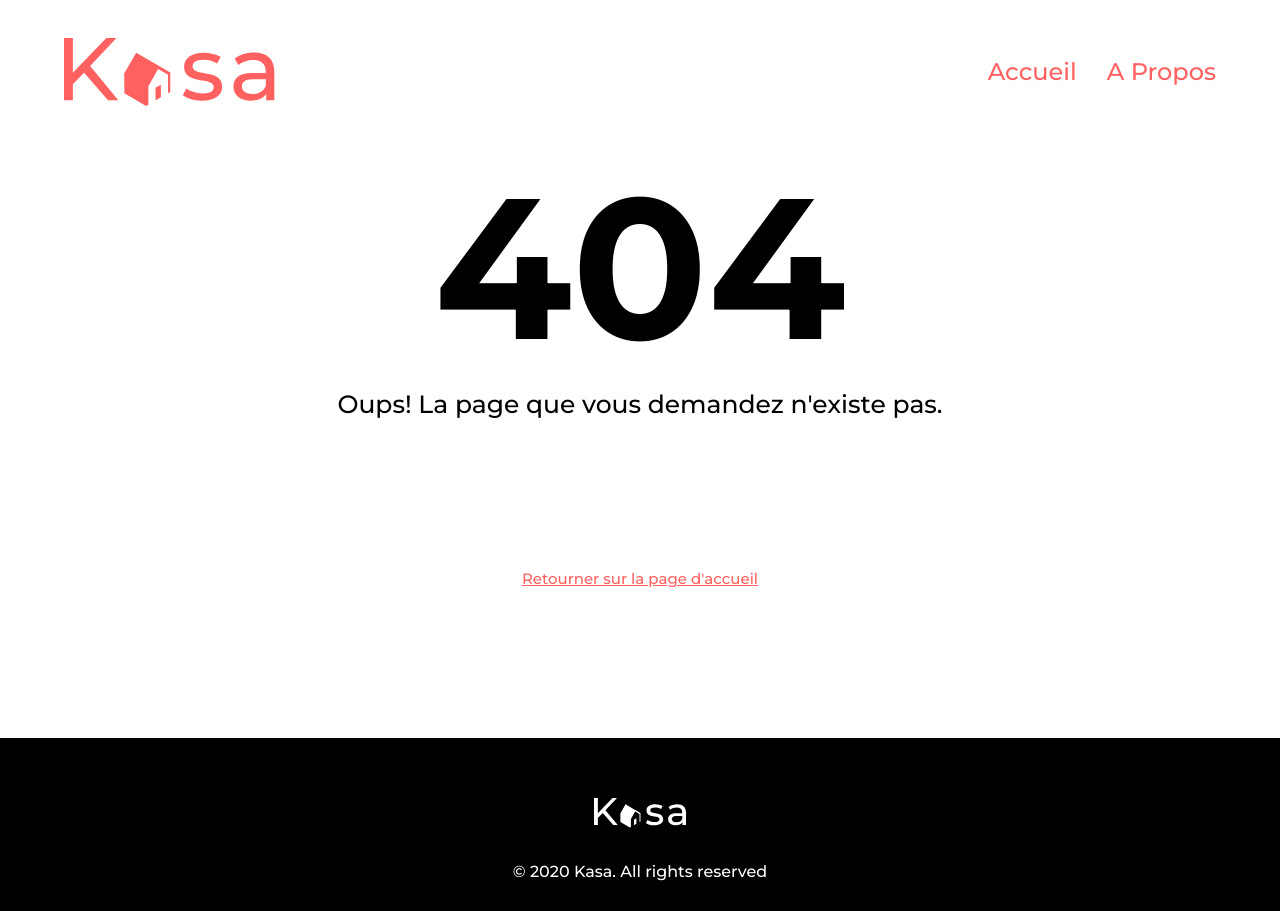
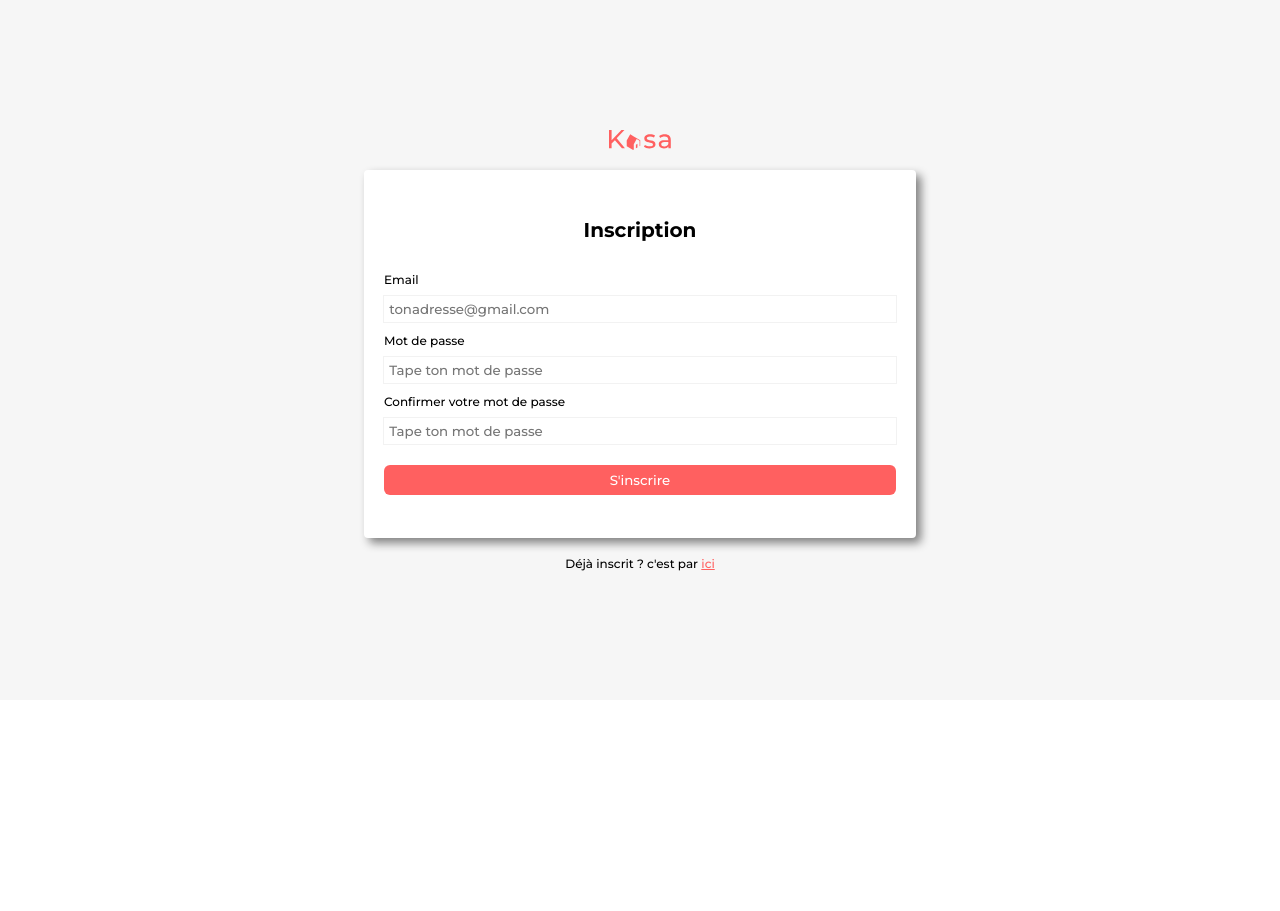
Before and after one commit to Ameliegre/Kasa.io, a React (Create React App) app: page /signin in a window 1280 px wide. Before the commit this address had no page. After the commit the page ends 800 px from the top, so only its background shows below. Built offline with nearby package versions, Linux system fonts and the light colour scheme.

Commit message:
add css login signin page

```diff
--- a/package.json
+++ b/package.json
@@ -3,6 +3,9 @@
   "version": "0.1.0",
   "private": true,
   "dependencies": {
+    "@fortawesome/fontawesome-svg-core": "^6.2.1",
+    "@fortawesome/free-regular-svg-icons": "^6.2.1",
+    "@fortawesome/free-solid-svg-icons": "^6.2.1",
     "@testing-library/jest-dom": "^5.16.5",
     "@testing-library/react": "^13.4.0",
     "@testing-library/user-event": "^13.5.0",
--- a/src/Components/footer.jsx
+++ b/src/Components/footer.jsx
@@ -1,6 +1,13 @@
 import white_logo from '../Assets/logo-white.svg'
 
 function Footer() {
+    if (window.location.pathname === '/signin' ) {
+        return null
+    }
+
+    if (window.location.pathname === '/login' ) {
+        return null
+    }
     return (
         <div className="footer-container">
             <img src={white_logo} alt="logo Kasa blanc" className="white_logo"/>
--- a/src/Components/header.jsx
+++ b/src/Components/header.jsx
@@ -1,11 +1,20 @@
 import pink_logo from '../Assets/logo-pink.svg'
 
 function Header() {
+
+    if (window.location.pathname === '/signin' ) {
+        return null
+    }
+
+    if (window.location.pathname === '/login' ) {
+        return null
+    }
+
     return (
         <div className="header-container">
             <img src={pink_logo} alt="logo Kasa rose" className='pink_logo'/>
             <nav>
-                <a href='/'>Accueil</a>
+                <a href='/home'>Accueil</a>
                 <a href='/about'>A Propos</a>
             </nav>
         </div>
--- a/src/Pages/login.jsx
+++ b/src/Pages/login.jsx
@@ -1,20 +1,32 @@
+import { useState } from "react";
+import { faCheck, faTimes, faInfoCircle } from "@fortawesome/free-solid-svg-icons";
+import { FontawesomeObject } from "@fortawesome/fontawesome-svg-core";
 import pink_logo from '../Assets/logo-pink.svg'
 
-function login () {
+
+function Login () {
+    const [email, setEmail] = useState('')
+    const [password, setPassword] = useState('');
+
+    const handleSubmit = (e) => {
+        e.preventDefault();
+        console.log(email)
+    }
+
     return (
         <div className="login-container">
             <img src={pink_logo} alt="logo Kasa rose" className='pink_logo log'/>
-            <div className='login-wrapper'>
-                <h1>Connexion</h1>
-                <p>Email</p>
-                <input></input>
-                <p>Mot de passe</p>
-                <input></input>
-                <button className='log-btn'>Se connecter</button>
-            </div>
-            <p className='signin'>Creer un nouveau compte</p>
+            <form onSubmit={handleSubmit} className='login-wrapper'>
+                <h1 className='login-title'>Connexion</h1>
+                <label className='input-title'>Email</label>
+                <input value={email} onChange={(e) => setEmail(e.target.value)} type="email" placeholder='tonadresse@gmail.com' id='email'></input>
+                <label className='input-title'>Mot de passe</label>
+                <input value={password} onChange={(e) => setPassword(e.target.value)} type="password" placeholder='********' id='password'></input>
+                <button type="submit" className='log-btn'>Se connecter</button>
+            </form>
+            <p className='signin'>Pour créer un nouveau compte, c'est <a href='/signin'>ici</a></p>
         </div>
     )
 }
 
-export default login
+export default Login
--- /dev/null
+++ b/src/Pages/signin.jsx
@@ -0,0 +1,36 @@
+import { useState } from "react";
+import { faCheck, faTimes, faInfoCircle } from "@fortawesome/free-solid-svg-icons";
+import { FontawesomeObject } from "@fortawesome/fontawesome-svg-core";
+import pink_logo from '../Assets/logo-pink.svg'
+
+const USER_REGEX = /^[a-zA-Z][a-zA-Z0-9-_]{3,23}$/;
+const PWD_REGEX = /^[\w-\.]+@([\w-]+\.)+[\w-]{2,4}$/;
+
+function Signin () {
+    const [email, setEmail] = useState('')
+    const [password, setPassword] = useState('');
+
+    const handleSubmit = (e) => {
+        e.preventDefault();
+        console.log(email)
+    }
+
+    return (
+        <div className="login-container">
+            <img src={pink_logo} alt="logo Kasa rose" className='pink_logo log'/>
+            <form onSubmit={handleSubmit} className='login-wrapper signin'>
+                <h1 className='login-title'>Inscription</h1>
+                <label className='input-title'>Email</label>
+                <input value={email} onChange={(e) => setEmail(e.target.value)} type="email" placeholder='tonadresse@gmail.com'></input>
+                <label className='input-title'>Mot de passe</label>
+                <input value={password} onChange={(e) => setPassword(e.target.value)} type="password" placeholder='Tape ton mot de passe'></input>
+                <label className='input-title'>Confirmer votre mot de passe</label>
+                <input value={password} onChange={(e) => setPassword(e.target.value)} type="password" placeholder='Tape ton mot de passe'></input>
+                <button className='log-btn'>S'inscrire</button>
+            </form>
+            <p className='signin'>Déjà inscrit ? c'est par <a href='/login'>ici</a></p>
+        </div>
+    )
+}
+
+export default Signin
--- a/src/Utils/Style/5.page/_login.scss
+++ b/src/Utils/Style/5.page/_login.scss
@@ -1,17 +1,18 @@
 .login-wrapper {
     background-color: white;
-    height: 300px;
+    height: 40%;
     width: 40%;
     display: flex;
     flex-direction: column;
     align-items: center;
     padding: 0px 20px;
     border-radius: 4px;
-
-    p {
+    box-shadow: 5px 5px 10px grey;
+    .input-title {
         width: 100%;
         padding-top: 10px;
         padding-bottom: 8px;
+        color: black;
     }
     .log-btn {
         width: 100%;
@@ -24,7 +25,13 @@
     }
     input {
         width: 98%;
+        padding: 5px;
+        border: 1px solid #F2F2F2;
     }
+}
+
+.login-wrapper.signin {
+    height: 50%;
 }
 
 .pink_logo.log{
@@ -32,18 +39,15 @@
     padding-bottom: 20px;
 }
 
-h1 {
+.login-title {
     font-size: 20px;
     font-weight: 700;
     padding: 30px 0px 20px 0px;
     color: black;
 }
 
-p {
-    color:black;
+.signin {
+    padding-top: 18px;
+    font-size: 12px;
+    color: black;
 }
-
-.signin {
-    padding-top: 30px;
-    font-size: 12px;
-}
--- a/src/Utils/Style/main.css
+++ b/src/Utils/Style/main.css
@@ -732,18 +732,20 @@ nav a:hover {
 
 .login-wrapper {
   background-color: white;
-  height: 300px;
+  height: 40%;
   width: 40%;
   display: flex;
   flex-direction: column;
   align-items: center;
   padding: 0px 20px;
   border-radius: 4px;
+  box-shadow: 5px 5px 10px grey;
 }
-.login-wrapper p {
+.login-wrapper .input-title {
   width: 100%;
   padding-top: 10px;
   padding-bottom: 8px;
+  color: black;
 }
 .login-wrapper .log-btn {
   width: 100%;
@@ -756,6 +758,12 @@ nav a:hover {
 }
 .login-wrapper input {
   width: 98%;
+  padding: 5px;
+  border: 1px solid #F2F2F2;
+}
+
+.login-wrapper.signin {
+  height: 50%;
 }
 
 .pink_logo.log {
@@ -763,18 +771,15 @@ nav a:hover {
   padding-bottom: 20px;
 }
 
-h1 {
+.login-title {
   font-size: 20px;
   font-weight: 700;
   padding: 30px 0px 20px 0px;
   color: black;
 }
 
-p {
+.signin {
+  padding-top: 18px;
+  font-size: 12px;
   color: black;
-}
-
-.signin {
-  padding-top: 30px;
-  font-size: 12px;
 }/*# sourceMappingURL=main.css.map */
--- a/src/index.jsx
+++ b/src/index.jsx
@@ -2,6 +2,7 @@ import React from 'react'
 import ReactDOM from 'react-dom/client'
 import { BrowserRouter, Routes, Route } from "react-router-dom"
 import Login from './Pages/login'
+import Signin from './Pages/signin'
 import Home from './Pages/home'
 import Error from './Components/error'
 import About from './Pages/about'
@@ -14,15 +15,16 @@ const root = ReactDOM.createRoot(document.getElementById('root'));
 root.render(
   <BrowserRouter>
     <React.StrictMode>
-      {window.location.pathname !== '/' && <Header /> }
+      <Header/>
       <Routes>
-        <Route exact path='/' element={<Login/>}/>
+        <Route exact path='/login' element={<Login/>}/>
+        <Route exact path='/signin' element={<Signin/>}/>
         <Route path="/home" element={<Home/>}/>
         <Route path="/about" element={<About/>}/>
         <Route path="/lodging-form/:id" element={<LodgingForm/>}/>
         <Route path="*" element={<Error/>}/>
       </Routes>
-      {window.location.pathname !== '/' && <Footer /> }
+      <Footer />
     </React.StrictMode>
   </BrowserRouter>
 );
```
Also changed, not shown: 2 other files (tests, documents, lock files or other folders).
